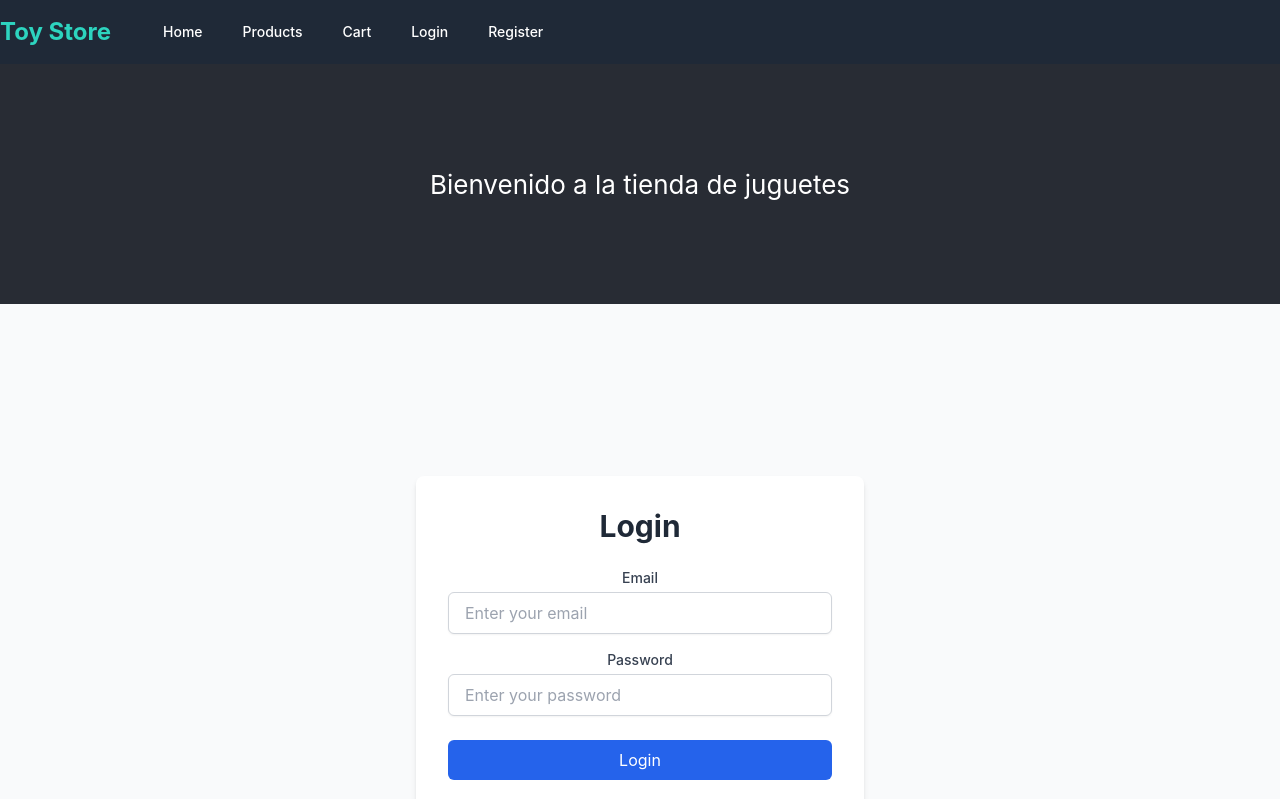
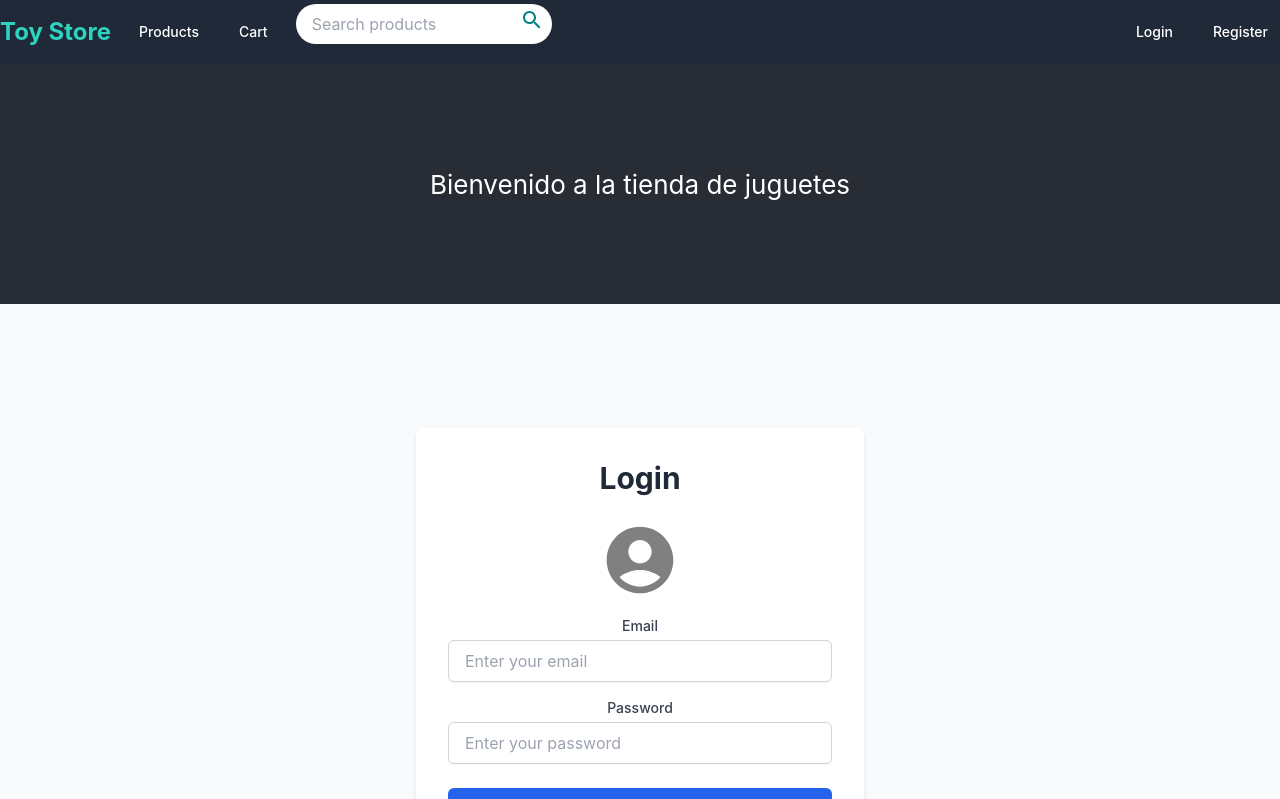
Before and after one commit to nicki1306/frontend, a React (Vite) app: page /login in a window 1280 px wide. Shown: the top 799 px of the page. Built offline with nearby package versions, Linux system fonts and the light colour scheme; no server answers.

Commit message:
mejoras de navegacion

```diff
--- a/package.json
+++ b/package.json
@@ -3,6 +3,10 @@
   "version": "0.1.0",
   "private": true,
   "dependencies": {
+    "@emotion/react": "^11.13.3",
+    "@emotion/styled": "^11.13.0",
+    "@mui/icons-material": "^6.0.2",
+    "@mui/material": "^6.0.2",
     "@testing-library/jest-dom": "^5.17.0",
     "@testing-library/react": "^13.4.0",
     "@testing-library/user-event": "^13.5.0",
--- a/src/App.jsx
+++ b/src/App.jsx
@@ -14,6 +14,7 @@ import Login from './components/login.jsx';
 import Register from './components/Register.jsx';
 import ProductList from './components/ProductList.jsx';
 import Home from './components/Home.jsx';
+import SearchResults from './components/search.jsx';
 
 
 function App() {
@@ -32,6 +33,7 @@ function App() {
               <Route path="/products/:id" element={<ProductDetails />} />
               <Route path="/cart" element={<Cart />} />
               <Route path="/cartItems" element={<CartItems />} />
+              <Route path="/search" element={<SearchResults />} />
               <Route path="/checkout" element={<Checkout />} />
               <Route path="/payment" element={<Payment />} />
               <Route path="/login" element={<Login />} />
--- a/src/components/ProductDetails.jsx
+++ b/src/components/ProductDetails.jsx
@@ -2,6 +2,7 @@ import React, { useState, useEffect, useContext } from 'react';
 import axios from 'axios';
 import { useParams } from 'react-router-dom';
 import { CartContext } from '../context/CartContext';
+import Swal from 'sweetalert2';
 
 const ProductDetails = () => {
     const { id } = useParams();
@@ -29,6 +30,15 @@ const ProductDetails = () => {
     const handleAddToCart = () => {
         if (product) {
             addToCart(product, 1);
+
+            Swal.fire({
+                position: 'top-end',
+                icon: 'success',
+                title: `${product.toy_name} ha sido añadido al carrito`,
+                showConfirmButton: false,
+                timer: 1500
+            })
+
         }
     };
 
--- a/src/components/Register.jsx
+++ b/src/components/Register.jsx
@@ -38,8 +38,8 @@ const Register = () => {
         }
 
         try {
-            const response = await axios.post('http://localhost:8081/api/auth/register', { name, email, password });
-            console.log(response.data.message);
+            const response = await axios.post('http://localhost:8081/api/user/register', { name, email, password });
+            console.log('Registro exitoso:', response.data);
 
             setSuccessMessage('registro exitoso, redirigiendo al login...');
             setTimeout(() => {
--- a/src/components/login.jsx
+++ b/src/components/login.jsx
@@ -2,6 +2,7 @@ import React, { useState } from 'react';
 import axios from 'axios';
 import { useNavigate } from 'react-router-dom';
 import { useAuth } from '../context/AuthContext';
+import { AccountCircle } from '@mui/icons-material';
 
 const Login = () => {
     const [email, setEmail] = useState('');
@@ -53,6 +54,9 @@ const Login = () => {
             <div className="w-full max-w-md bg-white shadow-md rounded-lg p-8">
                 <h2 className="text-3xl font-bold mb-6 text-center text-gray-800">Login</h2>
                 {error && <p className="text-red-500 text-center mb-4">{error}</p>}
+                <div className="flex justify-center mb-4">
+                    <AccountCircle style={{ fontSize: 80, color: 'gray' }} />
+                </div>
                 <form onSubmit={handleLogin}>
                     <div className="mb-4">
                         <label className="block text-sm font-medium text-gray-700">Email</label>
--- a/src/components/navbar.jsx
+++ b/src/components/navbar.jsx
@@ -1,36 +1,60 @@
-import React, { useContext } from 'react';
+import React, { useContext, useState } from 'react';
 import { Link, NavLink } from 'react-router-dom';
+import { useNavigate } from 'react-router-dom';
 import { useAuth } from '../context/AuthContext.jsx';
 import { CartContext } from '../context/CartContext.jsx';
+import { Menu, Search as SearchIcon } from '@mui/icons-material';  // Asegúrate de importar el ícono correctamente
+import { IconButton, Menu as MuiMenu, MenuItem } from '@mui/material';
+import Swal from 'sweetalert2';
 
 const Navbar = () => {
-    const { cartItems } = useContext(CartContext);
+    const { cartItems, addToCart } = useContext(CartContext);
     const { user, logout } = useAuth();
+    const [anchorEl, setAnchorEl] = useState(null);
+    const [searchTerm, setSearchTerm] = useState('');
+    const navigate = useNavigate();
 
     const totalItems = cartItems.reduce((acc, item) => acc + item.quantity, 0);
 
+    const handleMenuClick = (event) => {
+        setAnchorEl(event.currentTarget);
+    };
+
+    const handleMenuClose = () => {
+        setAnchorEl(null);
+    };
+
+    const handleSearch = (e) => {
+        e.preventDefault();
+        if (searchTerm.trim()) {
+            navigate(`/search?query=${searchTerm}`);
+        }
+    };
+
+    const handleAddToCart = (product) => {
+        addToCart(product);
+        Swal.fire({
+            position: 'top-end',
+            icon: 'success',
+            title: `${product.toy_name} ha sido añadido al carrito`,
+            showConfirmButton: false,
+            timer: 1500
+        });
+    };
+
     return (
         <nav className="bg-gray-800 text-white">
-            <div className="container mx-auto flex justify-between items-center">
-                <div className="flex items-center justify-between h-16">
-                    <div className="flex items-center">
+            <div className="container mx-auto flex justify-between items-center h-16">
+                <div className="flex items-center space-x-4">
+                    {/* Logo a la izquierda */}
                     <Link to="/" className="text-2xl font-bold text-teal-400">Toy Store</Link>
-                        <div className="ml-10 flex items-baseline space-x-4">
-                            {/* Opciones del admin solo visibles si el usuario es admin */}
-                            {user && user.role === 'admin' && (
-                                <>
-                                    <NavLink to="/admin" className="hover:bg-gray-700 px-3 py-2 rounded-md text-sm font-medium">Panel Administrador</NavLink>
-                                    <NavLink to="/admin/products" className="hover:bg-gray-700 px-3 py-2 rounded-md text-sm font-medium">Cargar Producto</NavLink>
-                                    <NavLink to="/admin/users" className="hover:bg-gray-700 px-3 py-2 rounded-md text-sm font-medium">Eliminar Usuarios</NavLink>
-                                    <NavLink to="/admin/billing" className="hover:bg-gray-700 px-3 py-2 rounded-md text-sm font-medium">Panel de Facturación</NavLink>
-                                    <NavLink to="/admin/orders" className="hover:bg-gray-700 px-3 py-2 rounded-md text-sm font-medium">Panel de Pedidos</NavLink>
-                                </>
-                            )}
-                            {/* Opciones comunes para todos los usuarios */}
-                            <NavLink to="/" className="hover:bg-gray-700 px-3 py-2 rounded-md text-sm font-medium">Home</NavLink>
-                            <NavLink to="/products" className="hover:bg-gray-700 px-3 py-2 rounded-md text-sm font-medium">Products</NavLink>
 
-                            {/* Carrito con notificación de cantidad */}
+                    {/* Enlace a Productos */}
+                    <NavLink to="/products" className="hover:bg-gray-700 px-3 py-2 rounded-md text-sm font-medium">
+                        Products
+                    </NavLink>
+
+                    {/* Carrito con Notificación */}
                     <NavLink to="/cart" className="relative hover:bg-gray-700 px-3 py-2 rounded-md text-sm font-medium">
                         Cart
                         {totalItems > 0 && (
@@ -39,21 +63,68 @@ const Navbar = () => {
                             </span>
                         )}
                     </NavLink>
-                            {/* Opciones según si el usuario está autenticado */}
-                            {user ? (
+
+                    {/* Search Bar */}
+                    <form onSubmit={handleSearch} className="relative">
+                        <input
+                            type="text"
+                            value={searchTerm}
+                            onChange={(e) => setSearchTerm(e.target.value)}
+                            placeholder="Search products"
+                            className="rounded-full py-2 px-4 w-64 text-gray-700"
+                        />
+                        <button type="submit" className="absolute right-2 top-1">
+                            <SearchIcon style={{ color: 'teal' }} />
+                        </button>
+                    </form>
+                </div>
+
+                <div className="flex items-center space-x-4">
+                    {/* Register and Login a la derecha */}
+                    {!user && (
                         <>
-                                    <NavLink to="/checkout" className="hover:bg-gray-700 px-3 py-2 rounded-md text-sm font-medium">Checkout</NavLink>
-                                    <NavLink to="/payment" className="hover:bg-gray-700 px-3 py-2 rounded-md text-sm font-medium">Payment</NavLink>
-                                    <button onClick={logout} className="hover:bg-gray-700 px-3 py-2 rounded-md text-sm font-medium">Logout</button>
-                                </>
-                            ) : (
-                                <>
-                                    <NavLink to="/login" className="hover:bg-gray-700 px-3 py-2 rounded-md text-sm font-medium">Login</NavLink>
-                                    <NavLink to="/register" className="hover:bg-gray-700 px-3 py-2 rounded-md text-sm font-medium">Register</NavLink>
+                            <NavLink to="/login" className="hover:bg-gray-700 px-3 py-2 rounded-md text-sm font-medium">
+                                Login
+                            </NavLink>
+                            <NavLink to="/register" className="hover:bg-gray-700 px-3 py-2 rounded-md text-sm font-medium">
+                                Register
+                            </NavLink>
                         </>
                     )}
-                        </div>
-                    </div>
+
+                    {/* Menú Hamburger */}
+                    {user && (
+                        <>
+                            <IconButton onClick={handleMenuClick}>
+                                <Menu className="text-white" />
+                            </IconButton>
+                            <MuiMenu
+                                anchorEl={anchorEl}
+                                open={Boolean(anchorEl)}
+                                onClose={handleMenuClose}
+                                slotProps={{
+                                    paper: {
+                                        style: {
+                                            backgroundColor: 'black',
+                                            color: 'white',
+                                        }
+                                    }
+                                }}
+                            >
+                                <MenuItem onClick={handleMenuClose}>Open My Business</MenuItem>
+                                <MenuItem onClick={handleMenuClose}>My Purchases</MenuItem>
+                                {user.role === 'admin' && (
+                                    <>
+                                        <MenuItem onClick={handleMenuClose}>My Sales</MenuItem>
+                                        <MenuItem onClick={handleMenuClose}>Control Panel</MenuItem>
+                                    </>
+                                )}
+                                <MenuItem onClick={handleMenuClose}>Claims and Returns</MenuItem>
+                                <MenuItem onClick={handleMenuClose}>Privacy Policy</MenuItem>
+                                <MenuItem onClick={() => { logout(); handleMenuClose(); }}>Logout</MenuItem>
+                            </MuiMenu>
+                        </>
+                    )}
                 </div>
             </div>
         </nav>
```
Also changed, not shown: src/components/search.jsx (added, +41 -0 lines), 1 other file (tests, documents, lock files or other folders). Lines whose indentation alone changed are shown as unchanged.
